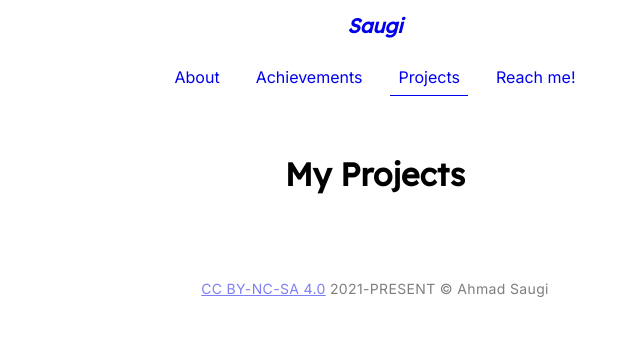
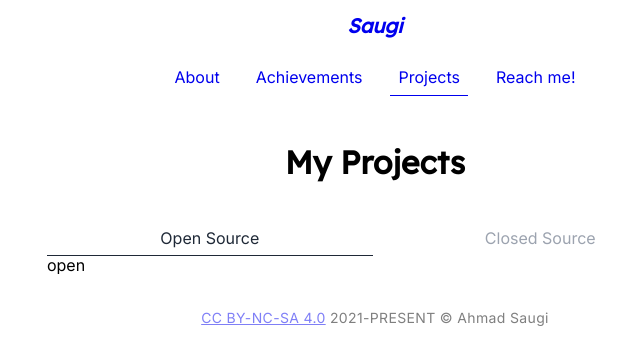
Before and after one commit to zuramai/saugi.me, a Nuxt app: page /projects in a window 1280 px wide. Shown: the top 364 px of the page, without its empty margins (265-905 px from the left). Built offline with nearby package versions, Linux system fonts and the light colour scheme.

Commit message:
feat: use pinia to store project list

```diff
--- a/assets/css/style.css
+++ b/assets/css/style.css
@@ -31,7 +31,7 @@ button {
   margin-bottom: 2.5rem;
 }
 .content {
-  padding: 2rem;
+  @apply py-5;
 }
 p {
   @apply tracking-wide leading-8;
--- a/components/Tabs/Tabs.vue
+++ b/components/Tabs/Tabs.vue
@@ -43,7 +43,6 @@ provide('activeTab', activeTabName)
     display: flex;
     flex-wrap: wrap;
     gap: 0.3rem;
-    padding: 0.5rem;
     border-top-left-radius: var(--pane-top-left-radius);
     border-top-right-radius: var(--pane-top-right-radius);
     background-color: var(--vp-c-gray-dark-5);
--- a/nuxt.config.ts
+++ b/nuxt.config.ts
@@ -5,6 +5,7 @@ import transformerDirective from '@unocss/transformer-directives'
 export default defineNuxtConfig({
   modules: [
     '@unocss/nuxt',
+    '@pinia/nuxt'
   ],
   // Global page headers (https://go.nuxtjs.dev/config-head)
 
--- a/package.json
+++ b/package.json
@@ -16,7 +16,9 @@
   },
   "dependencies": {
     "@iconify-json/mdi": "^1.1.30",
-    "@nuxt/kit": "^3.0.0-rc.8"
+    "@nuxt/kit": "^3.0.0-rc.8",
+    "@pinia/nuxt": "^0.4.0",
+    "pinia": "^2.0.18"
   },
   "packageManager": "yarn@3.2.2"
 }
--- a/pages/contact.vue
+++ b/pages/contact.vue
@@ -14,7 +14,6 @@ useHead({
   <div class="container mx-auto">
     <div class="prose">
       <h1 class="text-center">Reach Me!</h1>
-
     </div>
   </div>
 </section>
--- a/pages/projects.vue
+++ b/pages/projects.vue
@@ -1,4 +1,7 @@
-<script setup>
+<script setup lang="ts">
+import TabPane from '~~/components/Tabs/TabPane.vue';
+import TabContent from '~~/components/Tabs/TabContent.vue';
+import { useProjectsStore } from '~~/store/data/projects';
 definePageMeta({
   layout: "main",
 });
@@ -8,6 +11,11 @@ useHead({
     { hid: 'description', name: 'description', content: 'Ahmad Saugi is a professional full-stack web developer who has 4+ years of experience and currently studying computer science at Binus University. I love making open-source projects.' }
   ],
 })
+const showTab = ref('opensource')
+
+const store = useProjectsStore()
+
+console.log(store.projects)
 </script>
 <template>
 <section class="content">
@@ -15,6 +23,14 @@ useHead({
     <div class="prose">
       <h1 class="text-center">My Projects</h1>
 
+      <Tabs>
+        <tab-content name="open" text="Open Source">
+          open
+        </tab-content>
+        <tab-content name="closed" text="Closed Source">
+          close
+        </tab-content>
+      </Tabs>
     </div>
   </div>
 </section>
```
Also changed, not shown: 1 other file (tests, documents, lock files or other folders).
